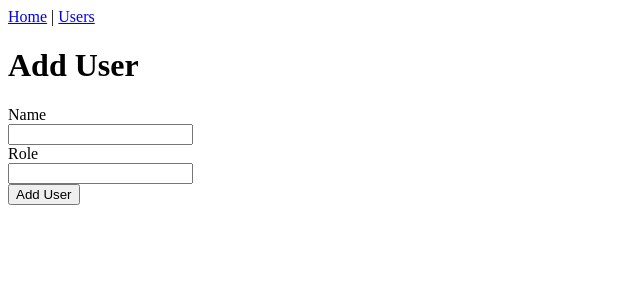
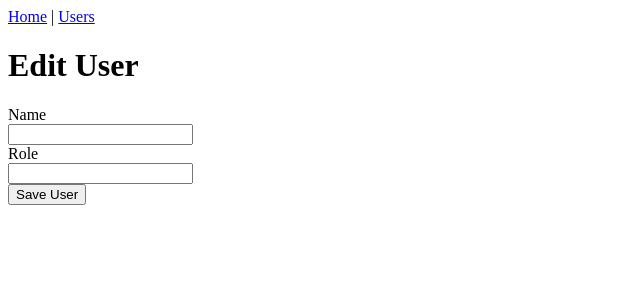
Before and after one commit to coryhouse/neuanalytics, a React (Create React App) app: page /user/1 in a window 1280 px wide. Shown: the top 300 px of the page, without its empty margins (0-640 px from the left). Built offline with nearby package versions, Linux system fonts and the light colour scheme; no server answers.

Commit message:
edit working and reusable component

```diff
--- a/src/App.js
+++ b/src/App.js
@@ -1,4 +1,4 @@
-import React from "react";
+import React, { useState } from "react";
 import Nav from "./Nav";
 import Users from "./Users";
 import Home from "./Home";
@@ -7,6 +7,8 @@ import { Route, Switch } from "react-router-dom";
 import ManageUser from "./ManageUser";
 
 function App() {
+  const [users, setUsers] = useState([]);
+
   return (
     <>
       <Nav />
@@ -15,10 +17,10 @@ function App() {
           <Home />
         </Route>
         <Route path="/users">
-          <Users />
+          <Users users={users} setUsers={setUsers} />
         </Route>
-        <Route path="/user">
-          <ManageUser />
+        <Route path="/user/:id?">
+          <ManageUser users={users} setUsers={setUsers} />
         </Route>
         <Route>
           <PageNotFound />
--- a/src/ManageUser.js
+++ b/src/ManageUser.js
@@ -1,15 +1,42 @@
-import React, { useState } from "react";
+import React, { useState, useEffect } from "react";
 import * as userApi from "./api/userApi";
-import { useHistory } from "react-router-dom";
+import { useHistory, useRouteMatch } from "react-router-dom";
 import Input from "./shared/Input";
 
-const ManageUser = () => {
+// Pulling outside of component since this never changes.
+const emptyUser = {
+  id: "",
+  name: "",
+  role: ""
+};
+
+const ManageUser = ({ users, setUsers }) => {
   const history = useHistory();
-  const [user, setUser] = useState({
-    id: "",
-    name: "",
-    role: ""
-  });
+  const match = useRouteMatch();
+  const { id: userIdToEdit } = match.params;
+  const inEditMode = Boolean(userIdToEdit);
+  const [user, setUser] = useState(emptyUser);
+
+  useEffect(() => {
+    function getInitialUser(users) {
+      if (userIdToEdit) {
+        const userToEdit = users.find(
+          user => user.id === parseInt(userIdToEdit)
+        );
+        setUser(userToEdit);
+      }
+    }
+
+    // if users aren't passed in, load 'em.
+    if (users.length === 0) {
+      userApi.getUsers().then(usersResp => {
+        setUsers(usersResp.data);
+        getInitialUser(usersResp.data);
+      });
+    } else {
+      getInitialUser(users);
+    }
+  }, [setUsers, userIdToEdit, users]);
 
   function onChange({ target }) {
     // Using computed property syntax to reference a property via a variable.
@@ -18,7 +45,8 @@ const ManageUser = () => {
 
   function addUser(event) {
     event.preventDefault(); // don't post back.
-    userApi.addUser(user).then(() => {
+    userApi.addUser(user).then(response => {
+      setUsers([...users, response.data]);
       // redirect to /users
       history.push("/users");
     });
@@ -26,10 +54,10 @@ const ManageUser = () => {
 
   return (
     <form onSubmit={addUser}>
-      <h1>Add User</h1>
+      <h1>{inEditMode ? "Edit" : "Add"} User</h1>
       <Input id="name" label="Name" value={user.name} onChange={onChange} />
       <Input id="role" label="Role" value={user.role} onChange={onChange} />
-      <input type="submit" value="Add User" />
+      <input type="submit" value={inEditMode ? "Save User" : "Add User"} />
     </form>
   );
 };
--- a/src/Users.js
+++ b/src/Users.js
@@ -1,16 +1,19 @@
-import React, { useState, useEffect } from "react";
+import React, { useEffect } from "react";
 import * as userApi from "./api/userApi";
-import { useHistory } from "react-router-dom";
+import { useHistory, Link } from "react-router-dom";
+import PropTypes from "prop-types";
 
-function Users() {
+function Users({ users, setUsers }) {
   const history = useHistory();
-  const [users, setUsers] = useState([]);
 
   useEffect(() => {
-    userApi.getUsers().then(usersResp => {
-      setUsers(usersResp.data);
-    });
-  }, []);
+    // if users aren't passed in, load 'em.
+    if (users.length === 0) {
+      userApi.getUsers().then(usersResp => {
+        setUsers(usersResp.data);
+      });
+    }
+  }, [setUsers, users.length]);
 
   function deleteUser(id) {
     userApi.deleteUser(id).then(() => {
@@ -47,7 +50,9 @@ function Users() {
                 </button>
               </td>
               <td>{user.id}</td>
-              <td>{user.name}</td>
+              <td>
+                <Link to={"/user/" + user.id}>{user.name}</Link>
+              </td>
               <td>{user.role}</td>
             </tr>
           ))}
@@ -57,4 +62,9 @@ function Users() {
   );
 }
 
+Users.propTypes = {
+  users: PropTypes.array.isRequired,
+  setUsers: PropTypes.func.isRequired
+};
+
 export default Users;
--- a/src/shared/Input.js
+++ b/src/shared/Input.js
@@ -1,16 +1,19 @@
 import React from "react";
 import PropTypes from "prop-types";
 
-function Input(props) {
+// Supporting passing extra props via rest syntax.
+// Extra props are being assigned to the input.
+function Input({ id, label, type, value, onChange, ...additionalInputProps }) {
   return (
     <div>
-      <label htmlFor={props.id}>{props.label}</label>
+      <label htmlFor={id}>{label}</label>
       <br />
       <input
-        id={props.id}
-        type={props.type}
-        value={props.value}
-        onChange={props.onChange}
+        id={id}
+        type={type}
+        value={value}
+        onChange={onChange}
+        {...additionalInputProps}
       />
     </div>
   );
```
